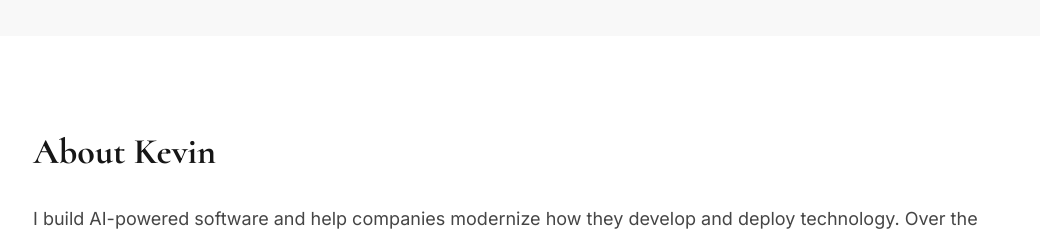
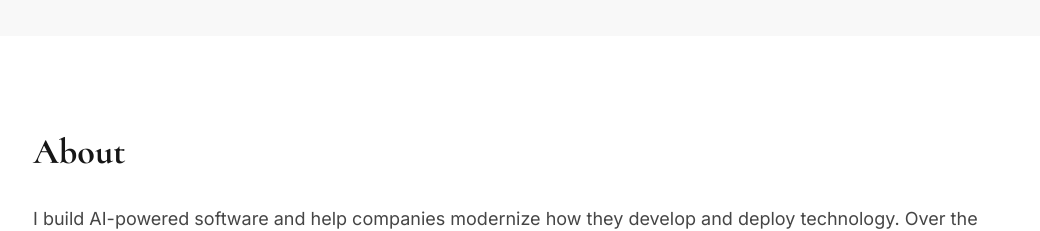
Before and after one commit to DevOpsKev/kevinryan-io, a Next.js app: page / in a window 1280 px wide. Shown: the part 860-1091 px from the top of the page, without its empty margins (119-1159 px from the left). Built offline with nearby package versions, Linux system fonts and the light colour scheme.

Commit message:
update about section

```diff
--- a/app/page.tsx
+++ b/app/page.tsx
@@ -92,7 +92,7 @@ export default function Page() {
 
       {/* About Section */}
       <section className="max-w-5xl mx-auto px-6 py-16 md:py-24">
-        <h2 className="text-3xl md:text-4xl font-bold mb-8 font-serif">About Kevin</h2>
+        <h2 className="text-3xl md:text-4xl font-bold mb-8 font-serif">About</h2>
         <div className="prose prose-lg max-w-none">
           <p className="text-lg leading-relaxed text-base-content/80">
             I build AI-powered software and help companies modernize how they develop and deploy technology. Over the years, I've worked with clients ranging from startups to multinational corporations across Europe, wearing different hats depending on what they needed—agile coach, engineer, product owner, enterprise consultant. But software engineering has always been my foundation. It's where I started, and it's what keeps me grounded when I'm helping organizations transform.
```
